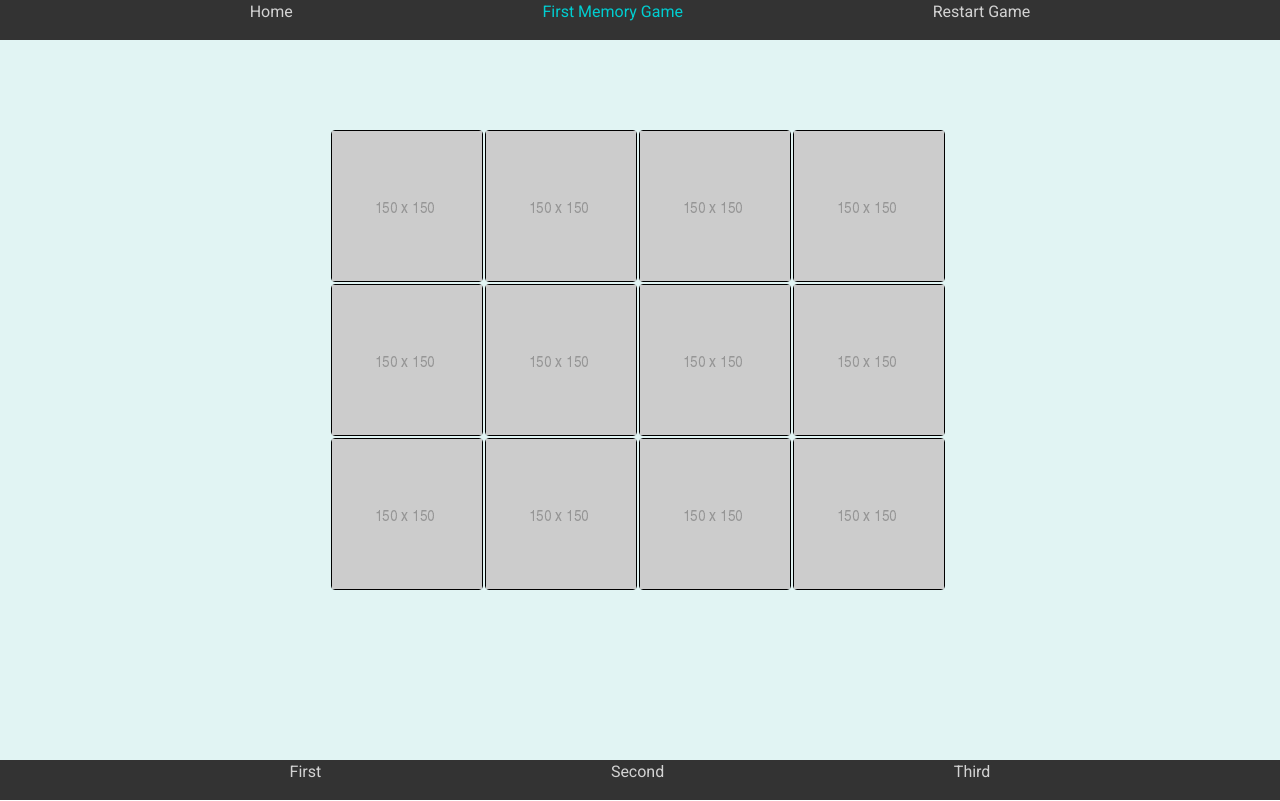
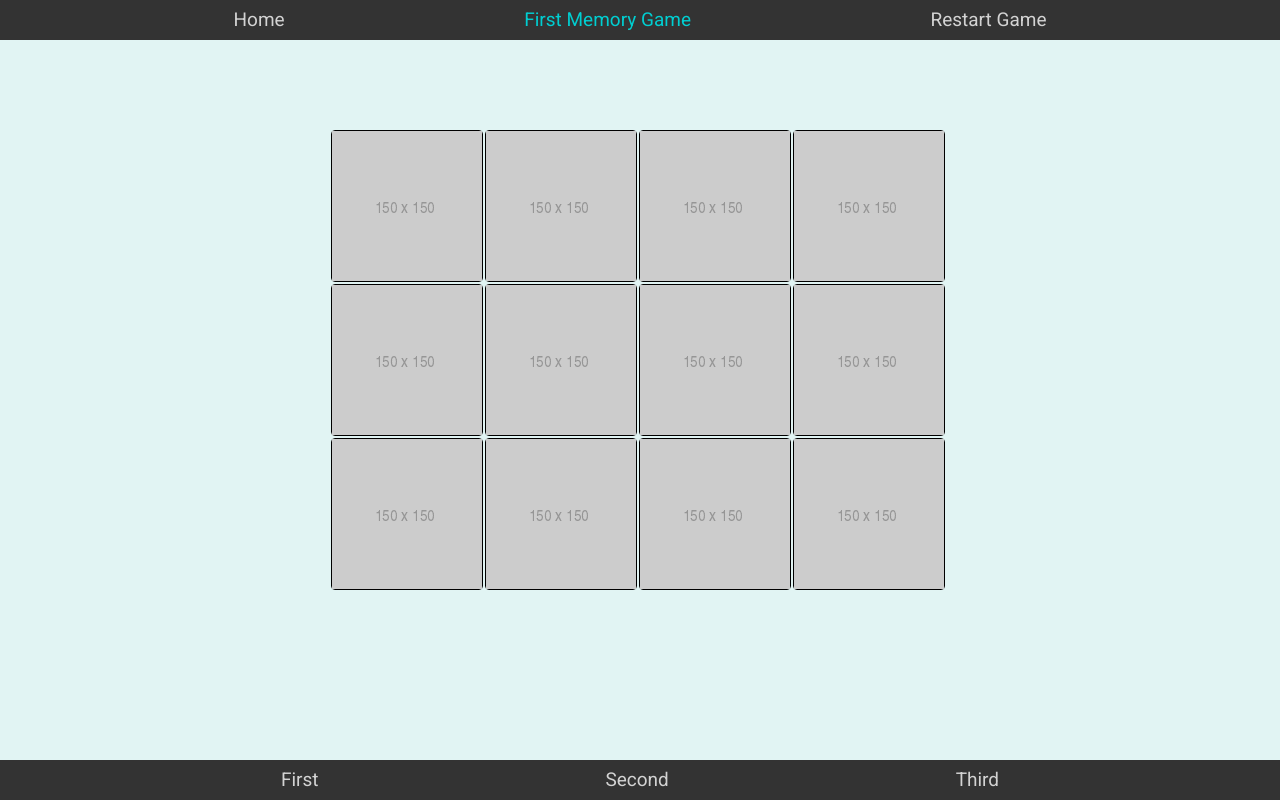
Before and after one commit to joobaa/memory, a plain HTML site: page index.html in a window 1280 px wide. Drawn offline with nearby package versions, Linux system fonts and the light colour scheme.

Commit message:
Font size and header/footer changed

```diff
--- a/css/style.css
+++ b/css/style.css
@@ -22,6 +22,8 @@ main {
 }
 a:link, a:visited{
     color: lightgray;
+    padding: 6px;
+    font-size: 19px;
 }
 a:hover {
     text-decoration: none;
```
